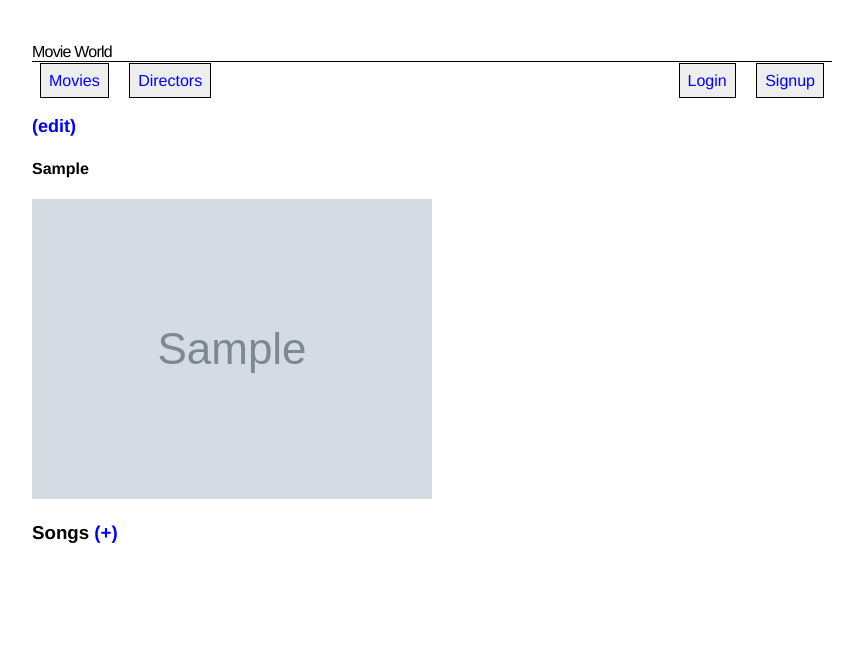
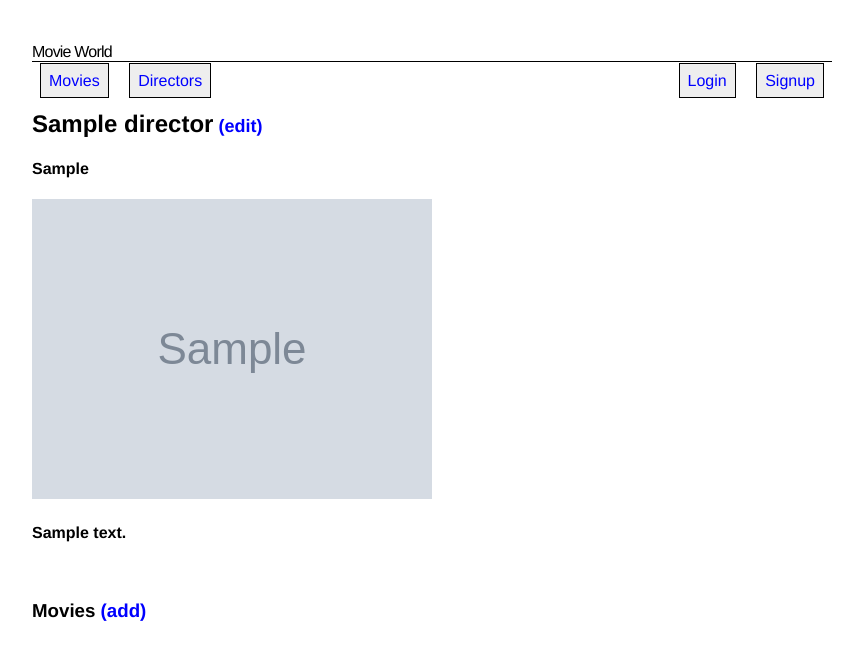
Before and after one commit to n7nightwing/python-project, a Django app: page /directors/1 in a window 1280 px wide. Shown: the top 660 px of the page, without its empty margins (208-1063 px from the left). Run offline with Django 3.2, Linux system fonts and the light colour scheme; tables that the repository leaves empty hold one stand-in row (values such as "Sample post"); grey boxes marked "Sample" are stand-in pictures.

Commit message:
edited director_detail, director_list, and movie_detail

```diff
--- a/movieworld/templates/movieworld/director_detail.html
+++ b/movieworld/templates/movieworld/director_detail.html
@@ -1,12 +1,13 @@
 {% extends 'movieworld/base.html' %}
 {% block content %}
 
-<h2>{{ director.name }} <a href="">(edit)</a></h2>
+<h2>{{ director.director_name }}<a href="{% url 'director_edit' pk=director.pk %}"> (edit)</a></h2>
 <h4>{{ director.nationality }}</h4>
 <img src="{{ director.photo_url }}" alt="" class="director-photo" />
-<h3>Songs <a href="{% 'director_update' pk=director.pk %">(+)</a></h3>
+<h4>{{ director.bio }}</h4><br>
+<h3>Movies<a href="{% 'director_update' pk=director.pk %"> (add)</a></h3>
 <ul>
-  {% for song in director.movies.all %}
+  {% for movie in director.movies.all %}
     <li>
       <a href="{% url 'movie_detail' pk=movie.pk %}">
         {{ movie.title }}-{{ movie.album }}
--- a/movieworld/templates/movieworld/director_list.html
+++ b/movieworld/templates/movieworld/director_list.html
@@ -4,8 +4,8 @@
 <h2>Directors<a href="{% url 'director_create' %}"> (add)</a></h2>
 
 {% for director in directors %}
-  <h3>{{ director.name }} <a href="">(edit)</a></h3>
-  <h4>{{ director.nationality }}</h4>
+  <h3><a href="{% url 'director_detail' pk=director.id %}">{{ director.director_name }}</a></h3>
+
   <img src="{{ director.photo_url }}" alt="" class="director-photo" />
 {% endfor %}
 
```
Also changed, not shown: movieworld/templates/movieworld/movie_detail.html (+6 -2 lines).
